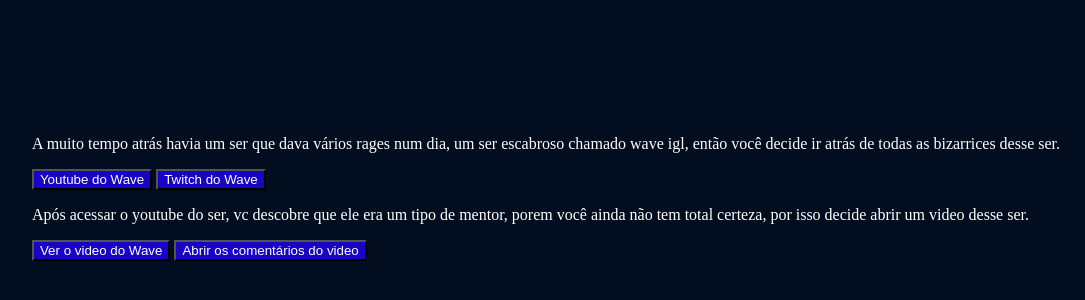
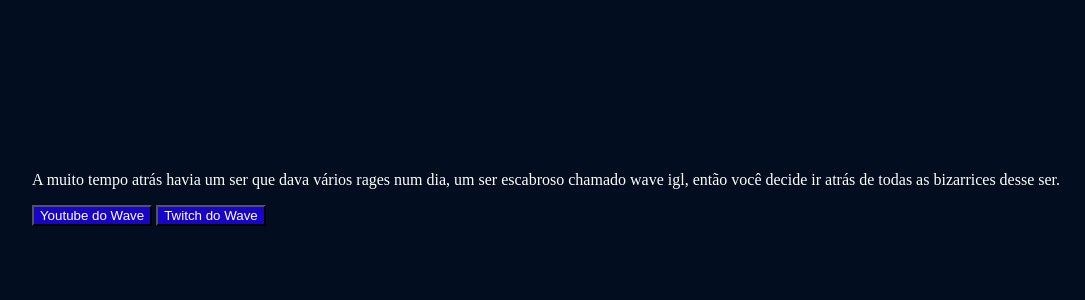
Before and after one commit to ReidaRataria/criando-sua-aventura, a plain HTML site: page index.html in a window 1280 px wide. Shown: the part 160-460 px from the top of the page, without its empty margins (94-1179 px from the left). Drawn offline with Linux system fonts and the light colour scheme.

Commit message:
Update index.html

```diff
--- a/index.html
+++ b/index.html
@@ -20,7 +20,7 @@
 
     </div>
 
-    <div class="passo ativo" id="passo-1">
+    <div class="passo" id="passo-1">
         <P> Após acessar o youtube do ser, vc descobre que ele era um tipo de mentor,
             porem você ainda não tem total certeza,
             por isso decide abrir um video desse ser.</P>
```
